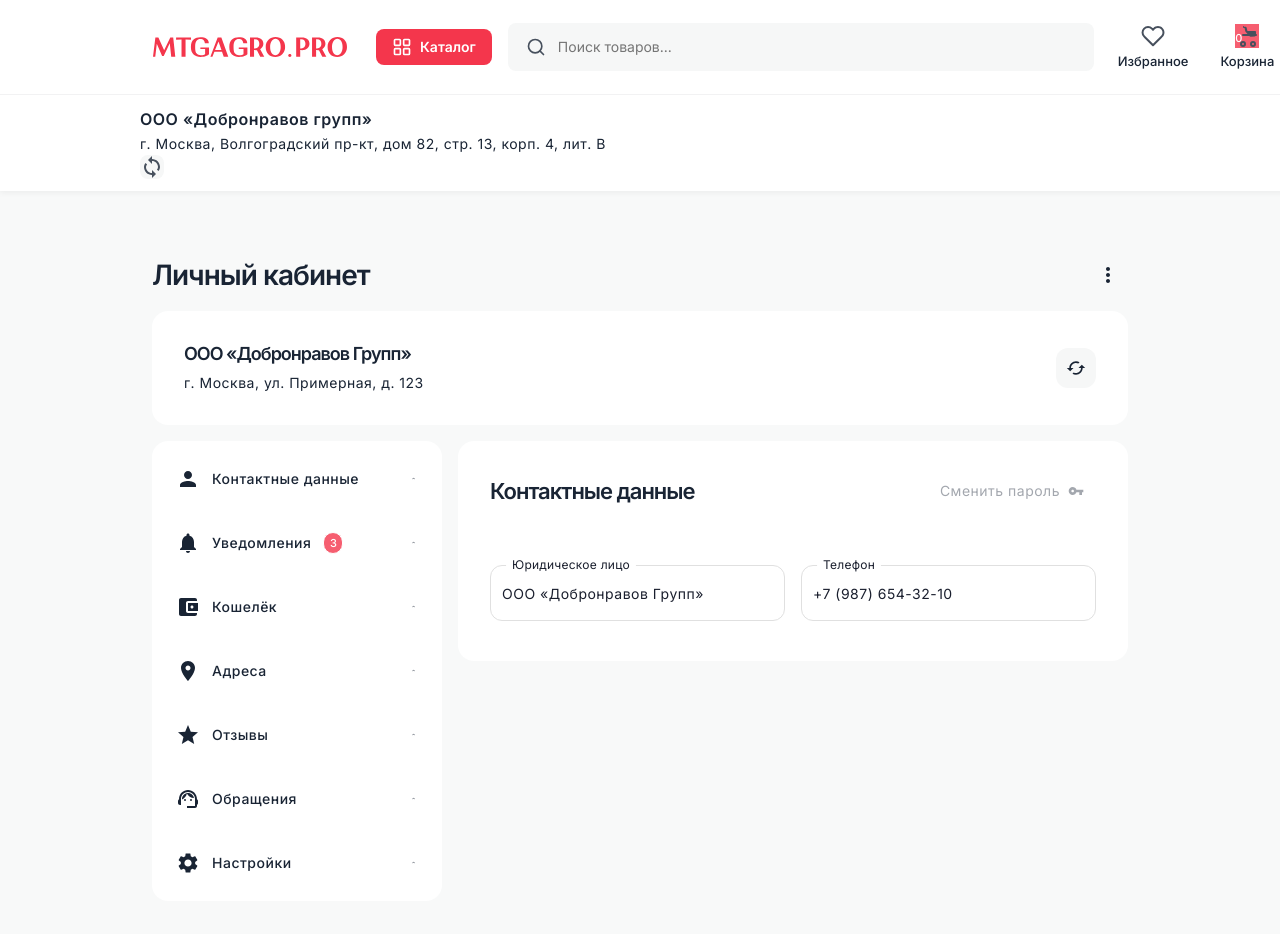
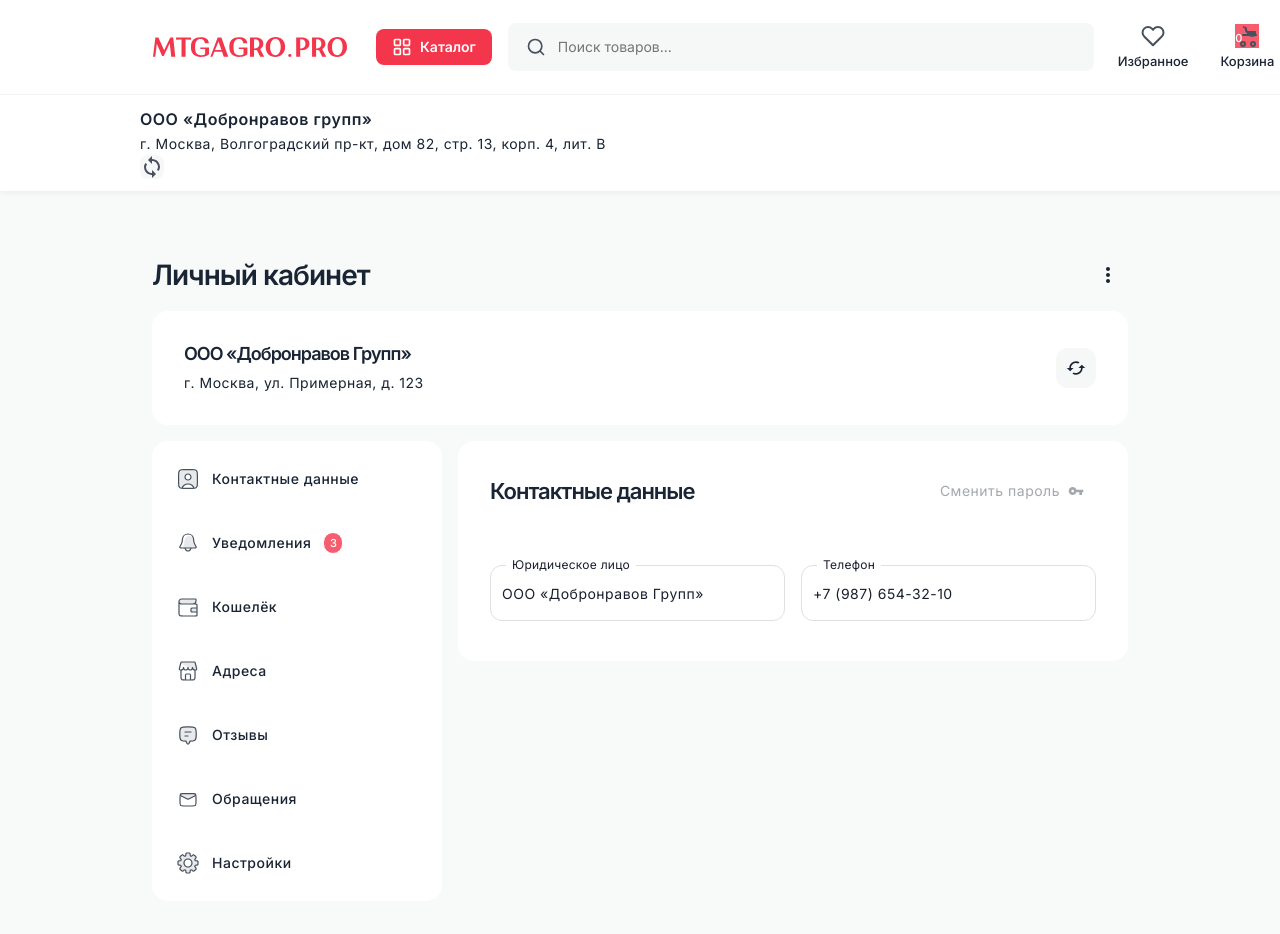
Before and after one commit to dzhuchkov-spider/testmcp, a React (Vite) app: page /profile in a window 1280 px wide. Shown: the top 934 px of the page. Built offline with nearby package versions, Linux system fonts and the light colour scheme.

Commit message:
SideMenu fix 2

```diff
--- a/src/components/ui/MenuItem/MenuItem.tsx
+++ b/src/components/ui/MenuItem/MenuItem.tsx
@@ -8,17 +8,15 @@
 import React, { forwardRef } from 'react';
 import { styled } from '@mui/material/styles';
 import { Box, Typography } from '@mui/material';
-import {
-  Person as PersonIcon,
-  Notifications as NotificationsIcon,
-  AccountBalanceWallet as WalletIcon,
-  LocationOn as LocationIcon,
-  Settings as SettingsIcon,
-  Star as StarIcon,
-  SupportAgent as SupportIcon,
-  ChevronRight as ChevronRightIcon,
-  Logout as LogoutIcon
-} from '@mui/icons-material';
+import ProfileIcon from '@/assets/icons/SideMenu/Profile.svg?url';
+import NotificationIcon from '@/assets/icons/SideMenu/Notification.svg?url';
+import WalletIcon from '@/assets/icons/SideMenu/Wallet.svg?url';
+import AddressIcon from '@/assets/icons/SideMenu/Address.svg?url';
+import SettingIcon from '@/assets/icons/SideMenu/Setting.svg?url';
+import CheckIcon from '@/assets/icons/SideMenu/Check.svg?url';
+import ReviewIcon from '@/assets/icons/SideMenu/Review.svg?url';
+import RequestsIcon from '@/assets/icons/SideMenu/Requests.svg?url';
+import ListIcon from '@/assets/icons/SideMenu/List.svg?url';
 
 // ============================================================================
 // DESIGN TOKENS (точные значения из Figma)
@@ -129,36 +127,32 @@ export interface MenuItemProps {
 // ============================================================================
 
 const MenuIcon = ({ type, className }: { type: MenuItemIconType; className?: string }) => {
-  const iconProps = {
-    className,
-    sx: {
-      width: '24px',
-      height: '24px',
-      color: COLORS.blackText,
-    }
+  const iconStyle = {
+    width: '24px',
+    height: '24px',
   };
 
   switch (type) {
     case 'Profile':
-      return <PersonIcon {...iconProps} />;
+      return <img src={ProfileIcon} alt="Profile" style={iconStyle} className={className} />;
     case 'Notification':
-      return <NotificationsIcon {...iconProps} />;
+      return <img src={NotificationIcon} alt="Notification" style={iconStyle} className={className} />;
     case 'Wallet':
-      return <WalletIcon {...iconProps} />;
+      return <img src={WalletIcon} alt="Wallet" style={iconStyle} className={className} />;
     case 'Address':
-      return <LocationIcon {...iconProps} />;
+      return <img src={AddressIcon} alt="Address" style={iconStyle} className={className} />;
     case 'Setting':
-      return <SettingsIcon {...iconProps} />;
+      return <img src={SettingIcon} alt="Setting" style={iconStyle} className={className} />;
     case 'Check':
-      return <StarIcon {...iconProps} />;
+      return <img src={CheckIcon} alt="Check" style={iconStyle} className={className} />;
     case 'Review':
-      return <StarIcon {...iconProps} />;
+      return <img src={ReviewIcon} alt="Review" style={iconStyle} className={className} />;
     case 'Requests':
-      return <SupportIcon {...iconProps} />;
+      return <img src={RequestsIcon} alt="Requests" style={iconStyle} className={className} />;
     case 'List':
-      return <PersonIcon {...iconProps} />;
+      return <img src={ListIcon} alt="List" style={iconStyle} className={className} />;
     default:
-      return <PersonIcon {...iconProps} />;
+      return <img src={ProfileIcon} alt="Profile" style={iconStyle} className={className} />;
   }
 };
 
@@ -334,15 +328,7 @@ export const MenuItem = forwardRef<HTMLDivElement, MenuItemProps>(
               "78:3467"
             }
           >
-            <ChevronRightIcon
-              sx={{
-                width: '5.165px',
-                height: '9.054px',
-                color: COLORS.blackText,
-                transform: 'rotate(-90deg) scaleY(-1)',
-              }}
-            />
-          </ArrowIconContainer>
+                      </ArrowIconContainer>
         )}
       </MenuItemContainer>
     );
```
Also changed, not shown: 6 other files (tests, documents, lock files or other folders).
